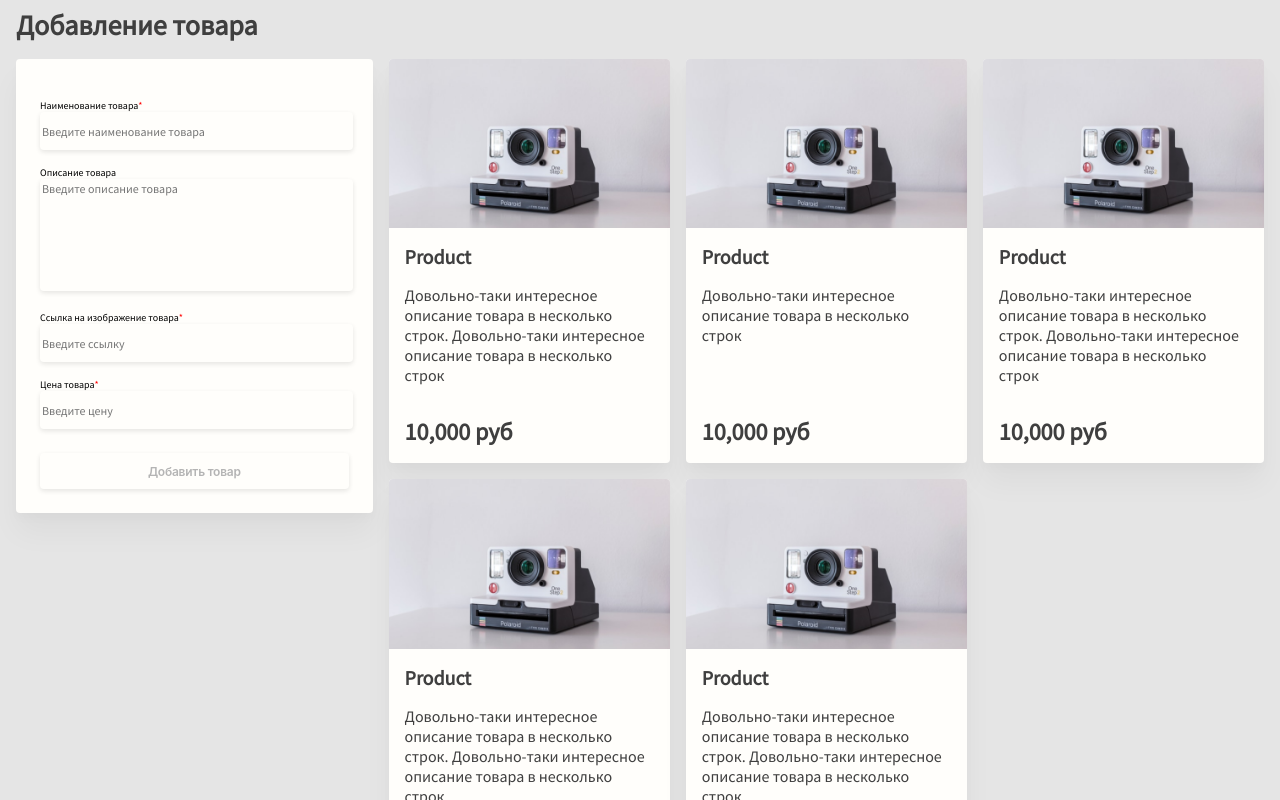
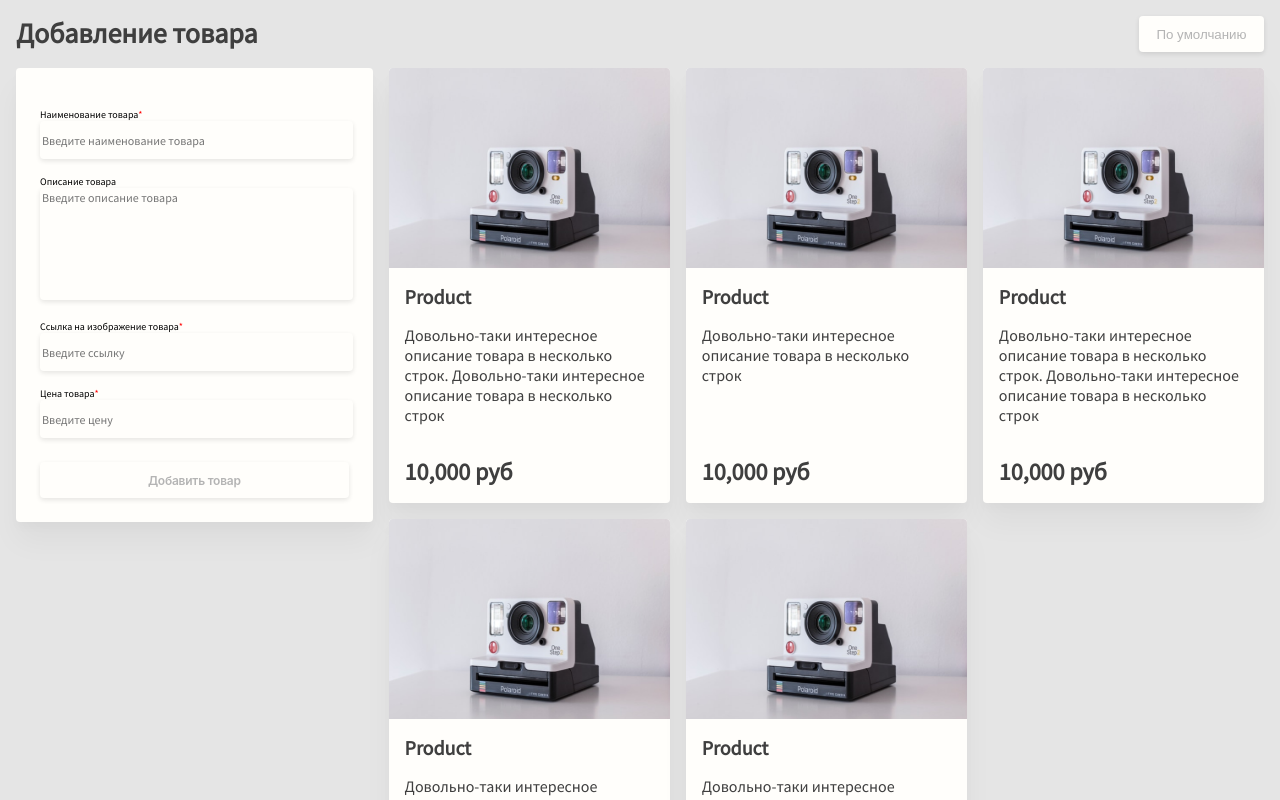
Before and after one commit to KOGIR0/product-list, a Nuxt app: page / in a window 1280 px wide. Shown: the top 800 px of the page. Built offline with nearby package versions, Linux system fonts and the light colour scheme.

Commit message:
Added selector SelectSortOrder

```diff
--- a/components/ProductTile.vue
+++ b/components/ProductTile.vue
@@ -37,6 +37,7 @@ export default {
 <style scoped>
 img {
   width: 100%;
+  height: 200px;
 }
 
 #product-info {
--- /dev/null
+++ b/components/SelectSortOrder.vue
@@ -0,0 +1,39 @@
+<template>
+  <select>
+    <option default>
+      По умолчанию
+    </option>
+    <option>Цена min</option>
+    <option>Цена max</option>
+    <option>Наименование</option>
+  </select>
+</template>
+
+<script>
+export default {
+  name: 'SelectSortOrder'
+}
+</script>
+
+<style scoped>
+select {
+    background: #FFFEFB;
+    box-shadow: 0px 2px 5px rgba(0, 0, 0, 0.1);
+    border-radius: 4px;
+    border: none;
+
+    font: normal normal 12px 15px "Source Sans Pro";
+    appearance: none;
+    height: 36px;
+    width: fit-content;
+    text-align: center;
+
+    padding: 0 16px;
+    color: #B4B4B4;
+}
+
+option {
+    text-align: center;
+    width: fit-content;
+}
+</style>
--- a/pages/index.vue
+++ b/pages/index.vue
@@ -1,21 +1,24 @@
 <template>
   <div id="app">
-    <div id="add-product-label">
-      Добавление товара
+    <div class="row" style="justify-content: space-between">
+      <div id="add-product-label" class="margin8">
+        Добавление товара
+      </div>
+      <SelectSortOrder class="margin8" />
     </div>
     <div class="row">
-      <div id="add-product-form">
+      <div id="add-product-form" class="margin8">
         <AddProductForm
           :on-submit="addProduct"
         />
       </div>
-      <div class="row products-list">
+      <div class="products-list">
         <ProductTile
           v-for="(product,index) in products"
           :key="index"
           :product="product"
           :delete-product="deleteProduct"
-          class="product"
+          class="product margin8"
         />
       </div>
     </div>
@@ -74,7 +77,6 @@ export default {
       this.products.push(product)
     },
     deleteProduct (product) {
-      console.log(product)
       this.products = this.products.filter(p => p.id !== product.id)
     }
   }
@@ -84,6 +86,9 @@ export default {
 <style>
 #add-product-form {
   width: 30%;
+}
+
+.margin8 {
   margin: 8px;
 }
 
@@ -94,7 +99,6 @@ export default {
   font-size: 28px;
   line-height: 35px;
   color: #3F3F3F;
-  margin: 8px;
 }
 
 html {
@@ -111,10 +115,6 @@ html {
   width: 75%;
 }
 
-.product {
-  margin: 8px;
-}
-
 .product:hover {
   cursor: pointer;
 }
```
